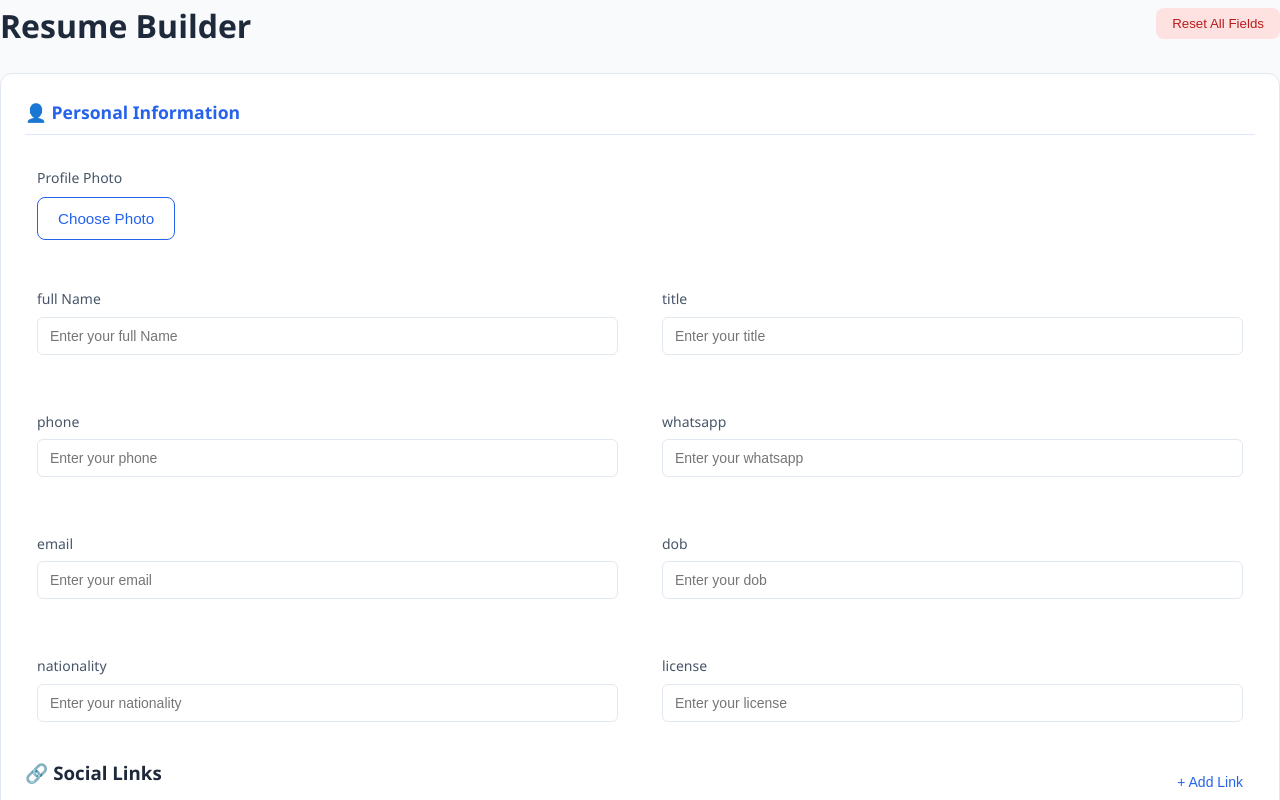
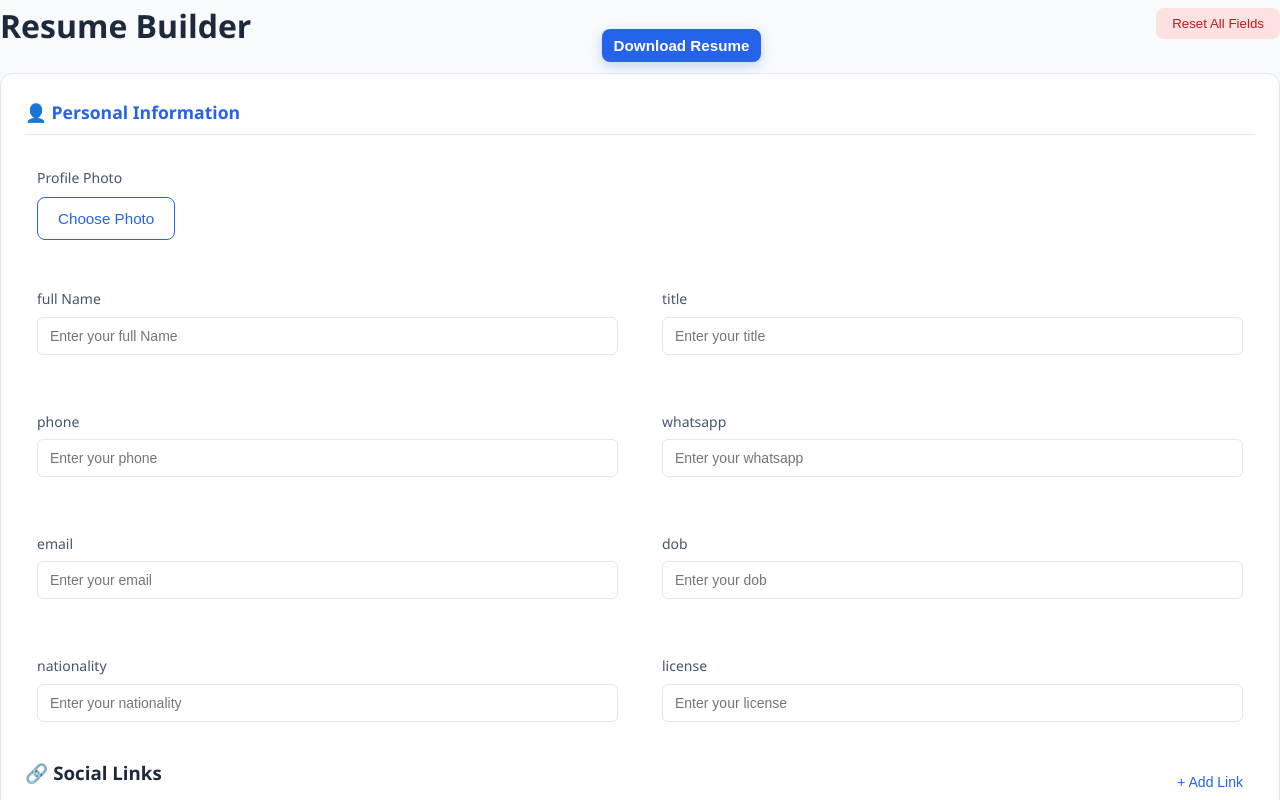
Before and after one commit to HSA-ATTOCK/react-resume-builder, a React (Vite) app: page / in a window 1280 px wide. Shown: the top 800 px of the page. Built offline with nearby package versions, Linux system fonts and the light colour scheme.

Commit message:
Enhance image handling in PDF generation to preserve transparency and improve error handling; add fixed download button in preview

```diff
--- a/src/components/ResumePreview.jsx
+++ b/src/components/ResumePreview.jsx
@@ -120,17 +120,69 @@ const ResumePreview = ({ formData }) => {
     setIsGeneratingPDF(true);
 
     try {
-      // Load profile image if available
+      // Load profile image if available. Preserve MIME (PNG vs JPEG) so
+      // transparent PNGs are embedded as PNGs (keeps transparency) rather
+      // than being converted to JPEG which produces a black background.
       let imageBase64 = null;
+      let imageMime = null;
       if (formData.photo) {
         try {
           const response = await fetch(formData.photo);
           const blob = await response.blob();
+          imageMime = blob.type || null;
+
+          // If blob.type is empty (common when fetching a data URL), try to
+          // parse the MIME from the original data URL string.
+          if (
+            (!imageMime || imageMime === "") &&
+            typeof formData.photo === "string"
+          ) {
+            const m = formData.photo.match(/^data:([^;]+);/);
+            if (m && m[1]) imageMime = m[1];
+          }
+
+          // Read as DataURL
           imageBase64 = await new Promise((resolve) => {
             const reader = new FileReader();
             reader.onload = () => resolve(reader.result);
             reader.readAsDataURL(blob);
           });
+
+          // If MIME isn't PNG (or if the data url somehow ended up as JPEG),
+          // re-encode to PNG using a canvas to guarantee alpha is preserved
+          // and to avoid losing transparency when jsPDF embeds the image.
+          const needsReencode =
+            !imageMime || !imageMime.toLowerCase().includes("png");
+          if (needsReencode) {
+            try {
+              // Create an offscreen image and canvas to re-encode to PNG
+              const img = await new Promise((res, rej) => {
+                const i = new Image();
+                i.crossOrigin = "anonymous";
+                i.onload = () => res(i);
+                i.onerror = (e) => rej(e);
+                i.src = imageBase64;
+              });
+
+              const canvas = document.createElement("canvas");
+              canvas.width = img.width;
+              canvas.height = img.height;
+              const ctx = canvas.getContext("2d");
+              if (ctx) {
+                ctx.clearRect(0, 0, canvas.width, canvas.height);
+                ctx.drawImage(img, 0, 0);
+                const reencoded = canvas.toDataURL("image/png");
+                imageBase64 = reencoded;
+                imageMime = "image/png";
+              }
+            } catch (reErr) {
+              // If re-encoding fails, continue with the original data URL
+              console.warn(
+                "Image re-encode to PNG failed, using original:",
+                reErr
+              );
+            }
+          }
         } catch (error) {
           console.error("Failed to load profile image:", error);
         }
@@ -250,8 +302,31 @@ const ResumePreview = ({ formData }) => {
         const imgH = 30;
         // move image slightly left by 6mm and up by 9mm
         const imgX = pageWidth - margin - imgW - 8;
-        const imgY = margin - 9; // move image 9mm up
-        pdf.addImage(imageBase64, "JPEG", imgX, imgY, imgW, imgH);
+        const imgY = margin - 6; // move image 9mm up
+        // Choose PNG when the source image is a PNG (or SVG). PNG supports
+        // transparency which prevents black backgrounds on images without a
+        // background. Fall back to JPEG otherwise.
+        const lowerMime = (imageMime || "").toLowerCase();
+        const imgFormat =
+          lowerMime.includes("png") || lowerMime.includes("svg")
+            ? "PNG"
+            : "JPEG";
+        try {
+          pdf.addImage(imageBase64, imgFormat, imgX, imgY, imgW, imgH);
+        } catch (err) {
+          // If addImage fails for some mime (older jspdf), fall back to JPEG
+          console.warn(
+            "addImage failed with format",
+            imgFormat,
+            "- falling back to JPEG",
+            err
+          );
+          try {
+            pdf.addImage(imageBase64, "JPEG", imgX, imgY, imgW, imgH);
+          } catch (inner) {
+            console.error("Failed to add image to PDF:", inner);
+          }
+        }
       }
 
       // Contact Information
@@ -589,6 +664,16 @@ const ResumePreview = ({ formData }) => {
 
   return (
     <div className="preview-container">
+      {/* Top fixed download button */}
+      <div className="top-download-wrapper" aria-hidden={isGeneratingPDF}>
+        <button
+          className="download-btn top-download"
+          onClick={downloadPDF}
+          disabled={isGeneratingPDF}
+        >
+          {isGeneratingPDF ? "Generating PDF..." : "Download Resume"}
+        </button>
+      </div>
       {/* Download Button */}
       <button
         id="downloadResume"
--- a/src/index.css
+++ b/src/index.css
@@ -463,7 +463,7 @@ textarea.input {
   width: 150px;
   height: 150px;
   border-radius: 50%;
-  background-color: #f0f0f0;
+  background-color: transparent; /* allow transparent images to show through */
   display: flex;
   align-items: center;
   justify-content: center;
@@ -588,6 +588,20 @@ textarea.input {
   min-width: fit-content;
 }
 
+/* Top fixed download button styles */
+.top-download-wrapper {
+  position: fixed;
+  top: 5px;
+  left: 47%;
+  z-index: 1200;
+}
+.download-btn.top-download {
+  width: auto;
+  padding: 8px 12px;
+  font-size: 0.95rem;
+  box-shadow: 0 4px 12px rgba(37, 99, 235, 0.25);
+}
+
 .download-btn:hover {
   background-color: var(--primary-hover);
   transform: translateY(-2px);
@@ -618,6 +632,15 @@ textarea.input {
   box-sizing: border-box;
   padding: 16mm 15mm;
   margin: 0 auto;
+}
+
+/* Hide the raw resume source preview on the main page. Add `.show-preview`
+   to a parent (e.g., body) to reveal it when needed for debugging. */
+.resume-box {
+  display: none;
+}
+.show-preview .resume-box {
+  display: block;
 }
 
 /* Resume Header */
@@ -660,6 +683,16 @@ textarea.input {
   align-items: center;
   background: var(--bg);
   padding: 16px 0;
+}
+
+/* Hide the paginated preview on the home page by default. To show it,
+   add the `show-preview` class to a wrapping element (e.g., body or a
+   container) which will override this rule. */
+.pdf-preview-container {
+  display: none;
+}
+.show-preview .pdf-preview-container {
+  display: flex;
 }
 
 .pdf-page {
--- a/src/styles/cropper.css
+++ b/src/styles/cropper.css
@@ -44,7 +44,13 @@
   width: 100%;
   height: min(300px, 60vh);
   min-height: 200px;
-  background: var(--cropper-container-bg);
+  /* Use a light transparent-checkerboard to indicate alpha instead of a solid dark bg */
+  background-image: linear-gradient(45deg, #eee 25%, transparent 25%),
+    linear-gradient(-45deg, #eee 25%, transparent 25%),
+    linear-gradient(45deg, transparent 75%, #eee 75%),
+    linear-gradient(-45deg, transparent 75%, #eee 75%);
+  background-size: 16px 16px;
+  background-position: 0 0, 0 8px, 8px -8px, -8px 0px;
   border-radius: 8px;
   overflow: hidden;
 }
@@ -63,6 +69,7 @@
   background: #e5e7eb;
   cursor: pointer;
   transition: all 0.2s;
+  appearance: none;
   -webkit-appearance: none;
 }
 
--- a/src/utils/cropImage.js
+++ b/src/utils/cropImage.js
@@ -18,7 +18,8 @@ export function createImage(url) {
     img.crossOrigin = "anonymous"; // Allow CORS
 
     img.onload = () => resolve(img);
-    img.onerror = (err) => reject(new Error(`Failed to load image: ${err.message}`));
+    img.onerror = (err) =>
+      reject(new Error(`Failed to load image: ${err.message}`));
 
     img.src = url;
   });
@@ -32,14 +33,14 @@ export function createImage(url) {
  * @param {number} crop.y - Y coordinate of crop start
  * @param {number} crop.width - Width of crop area
  * @param {number} crop.height - Height of crop area
- * @param {string} [fileType='image/jpeg'] - Output image type
+ * @param {string} [fileType='image/png'] - Output image type
  * @param {number} [quality=0.9] - Quality (0 to 1)
  * @returns {Promise<string>} Base64 Data URL of the cropped image
  */
 export async function getCroppedImg(
   imageSrc,
   crop,
-  fileType = "image/jpeg",
+  fileType = "image/png",
   quality = 0.9
 ) {
   try {
@@ -49,12 +50,16 @@ export async function getCroppedImg(
 
     const image = await createImage(imageSrc);
     const canvas = document.createElement("canvas");
+    // Preserve alpha channel by ensuring the 2D context supports transparency
     const ctx = canvas.getContext("2d");
 
     if (!ctx) throw new Error("Could not get canvas context");
 
     canvas.width = Math.floor(crop.width);
     canvas.height = Math.floor(crop.height);
+
+    // Clear canvas to ensure any alpha is preserved (avoid garbage pixels)
+    ctx.clearRect(0, 0, canvas.width, canvas.height);
 
     ctx.drawImage(
       image,
```
